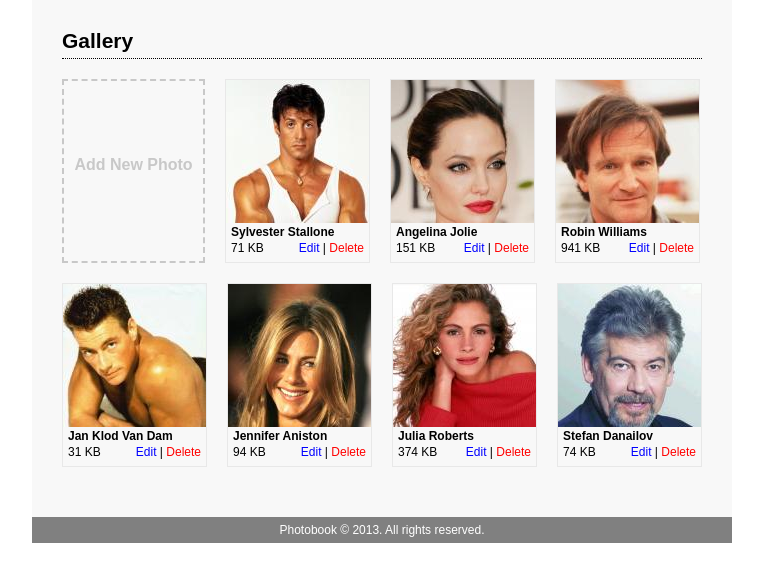
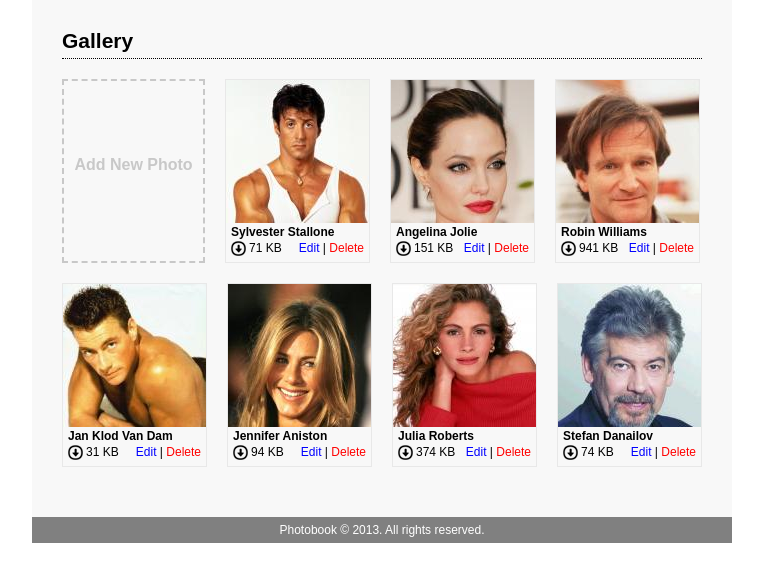
Before and after one commit to georgi-yankov/phpcourse, a PHP site: page /gallery.php in a window 1280 px wide. Shown: the part 93-675 px from the top of the page, without its empty margins (258-1021 px from the left). Run offline with PHP 8.4, Linux system fonts and the light colour scheme; the visitor is signed in with stand-in values (Sample User, id 1).

Commit message:
option to download an image

```diff
--- a/homework-2/css/style.css
+++ b/homework-2/css/style.css
@@ -244,6 +244,21 @@ p.success-msg {
     float: left;
 }
 
+#gallery span.download-icon {
+    background: url('../img/download-icon.png') no-repeat 0 0;
+    display: inline-block;
+    float: left;
+    margin-right: 3px;
+    width: 15px;
+    height: 15px;
+}
+
+#gallery span.download-icon a {
+    display: block;
+    width: 15px;
+    height: 15px;
+}
+
 #gallery span.action {
     display: inline-block;
     float: right;
--- a/homework-2/gallery.php
+++ b/homework-2/gallery.php
@@ -47,6 +47,7 @@ if (isset($_SESSION['messages'])) {
             echo '</a>';
             echo '<p class="photo-title"><a class="overflow-safe" href="' . $largeImage . '" title="' . $photoTitle . '">' . $photoTitle . '</a></p>';
             echo '<p class="photo-details">';
+            echo '<span class="download-icon"><a href="processing/download.php?post=' . $postId . '" title="download image"></a></span>';
             echo '<span class="file-size">' . $fileSize . '</span>';
             echo '<span class="action"><a class="edit-link" href="edit.php?post=' . $postId . '&title=' . $photoTitle . '">Edit</a> | ';
             echo '<a class="delete-link" href="processing/action.php?post=' . $postId . '">Delete</a></span>';
```
Also changed, not shown: homework-2/processing/download.php (added, +25 -0 lines), homework-2/img/download-icon.png (added).
